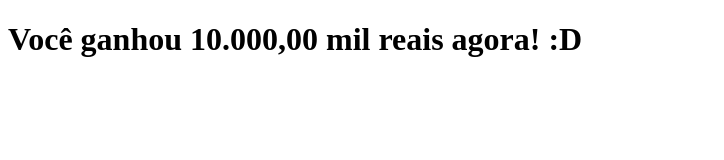
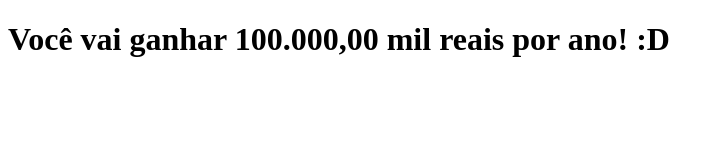
Before and after one commit to charlie-rodrigues/primeiraaulagit, a plain HTML site: page premio.html in a window 1280 px wide. Shown: the whole page, without its empty margins (0-724 px from the left). Drawn offline with Linux system fonts and the light colour scheme.

Commit message:
cem mil reais por ano

```diff
--- a/premio.html
+++ b/premio.html
@@ -7,6 +7,6 @@
     <title>10.000,00</title>
 </head>
 <body>
-    <h1>Você ganhou 10.000,00 mil reais agora! :D </h1>
+    <h1>Você vai ganhar 100.000,00 mil reais por ano! :D </h1>
 </body>
 </html>
```
